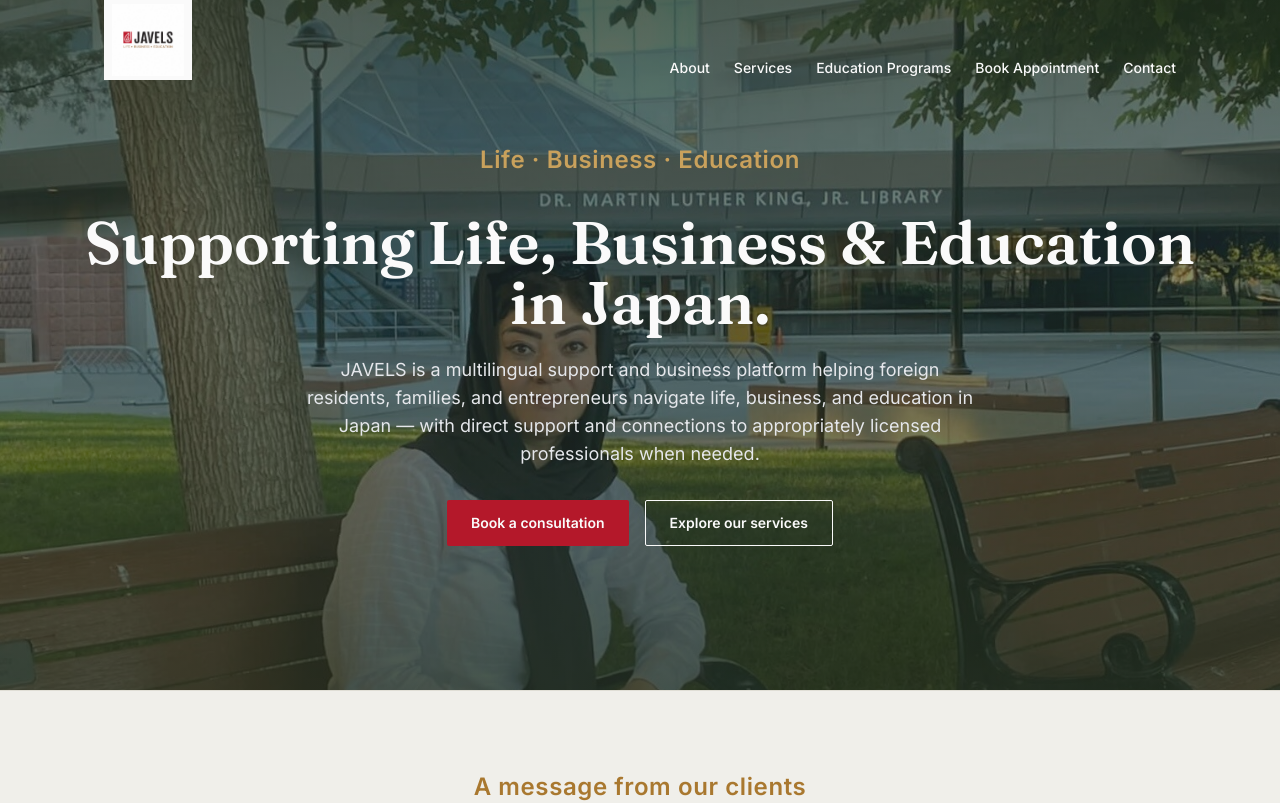
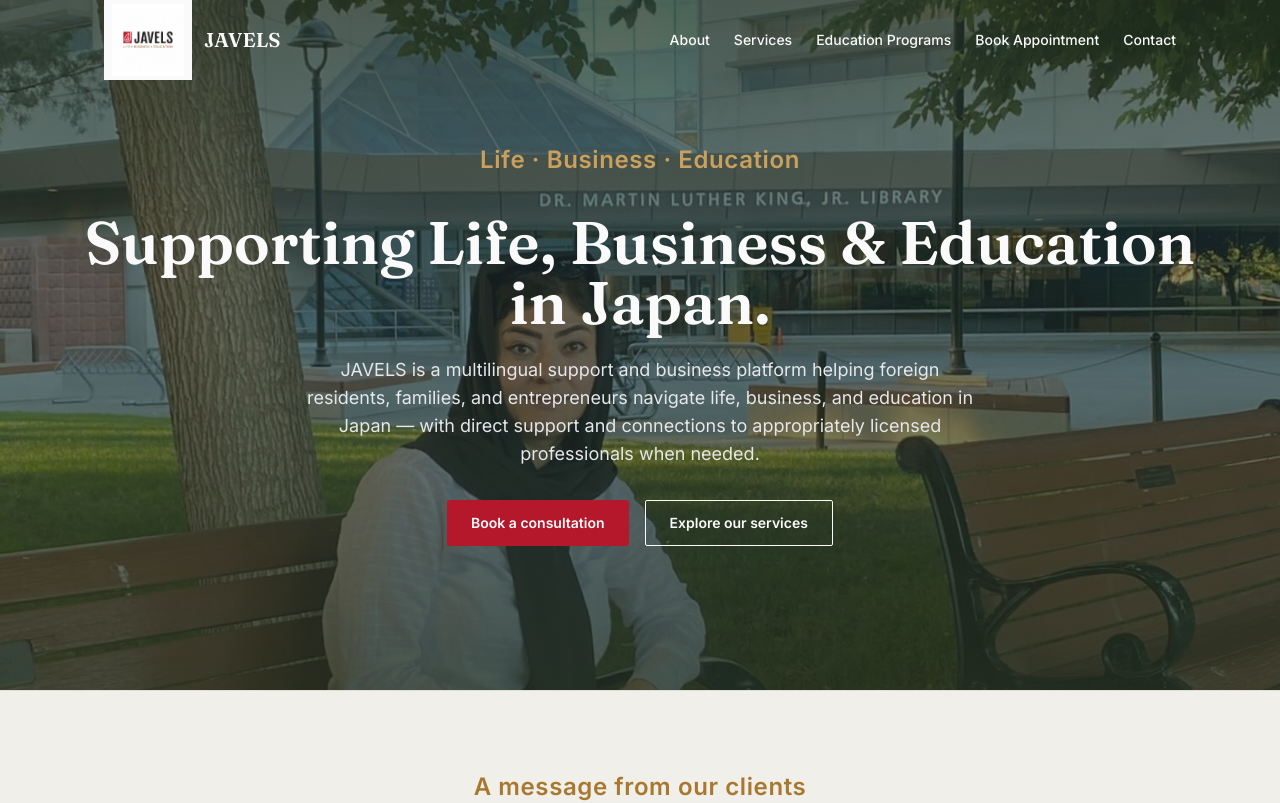
Before and after one commit to technicpro2010-lab/Afghanyouth, a React (Vite) app: page / in a window 1280 px wide. Shown: the top 803 px of the page. Built offline with nearby package versions, Linux system fonts and the light colour scheme.

Commit message:
chnage the navbar logo to include the text "JAVELS" next to it, and adjust the styling based on the scroll state.

```diff
--- a/src/components/Navbar.jsx
+++ b/src/components/Navbar.jsx
@@ -31,15 +31,13 @@
 
       <div className="section-inner relative justify-between h-full px-6">
         <a href="#top" className="absolute left-6 top-1/2 -translate-y-1/2 z-10 no-underline
-        ">
+        flex items-center gap-3">
           <img
             src={logo}
             alt="JAVELS — Life, Business, Education"
             className="h-20 md:h-22 bg-paper px-2 py-1 transition-all duration-300 ${
             scrolled ? 'h-20 md:h-22' : 'h-12 md:h-14'"
           />
-
-        </a>
          <span
             className={`font-display font-semibold transition-colors duration-300 ${
            scrolled ? 'text-navy-900 text-lg' : 'text-paper text-xl'
@@ -47,6 +45,8 @@
           >
             JAVELS
          </span>
+        </a>
+
 
         <div className="h-full flex items-center justify-end gap-6">
         <nav
```
Lines whose indentation alone changed are shown as unchanged.
